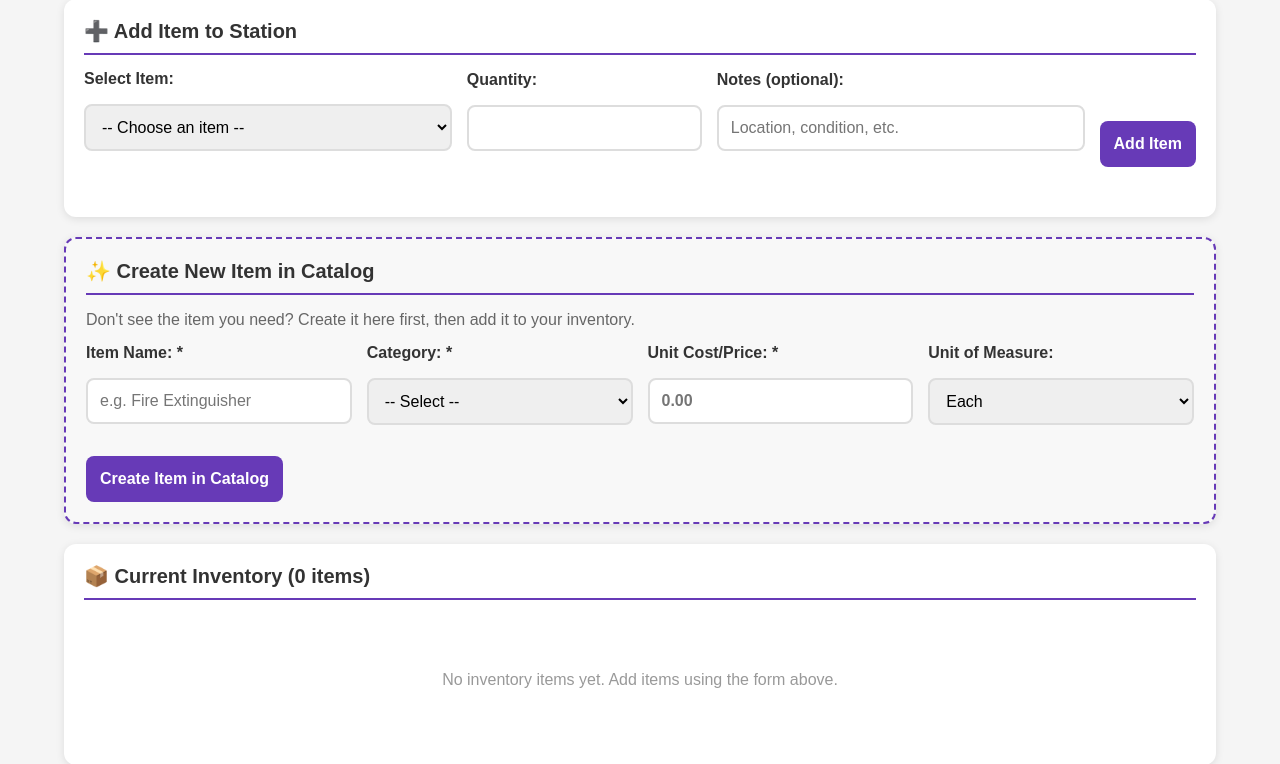
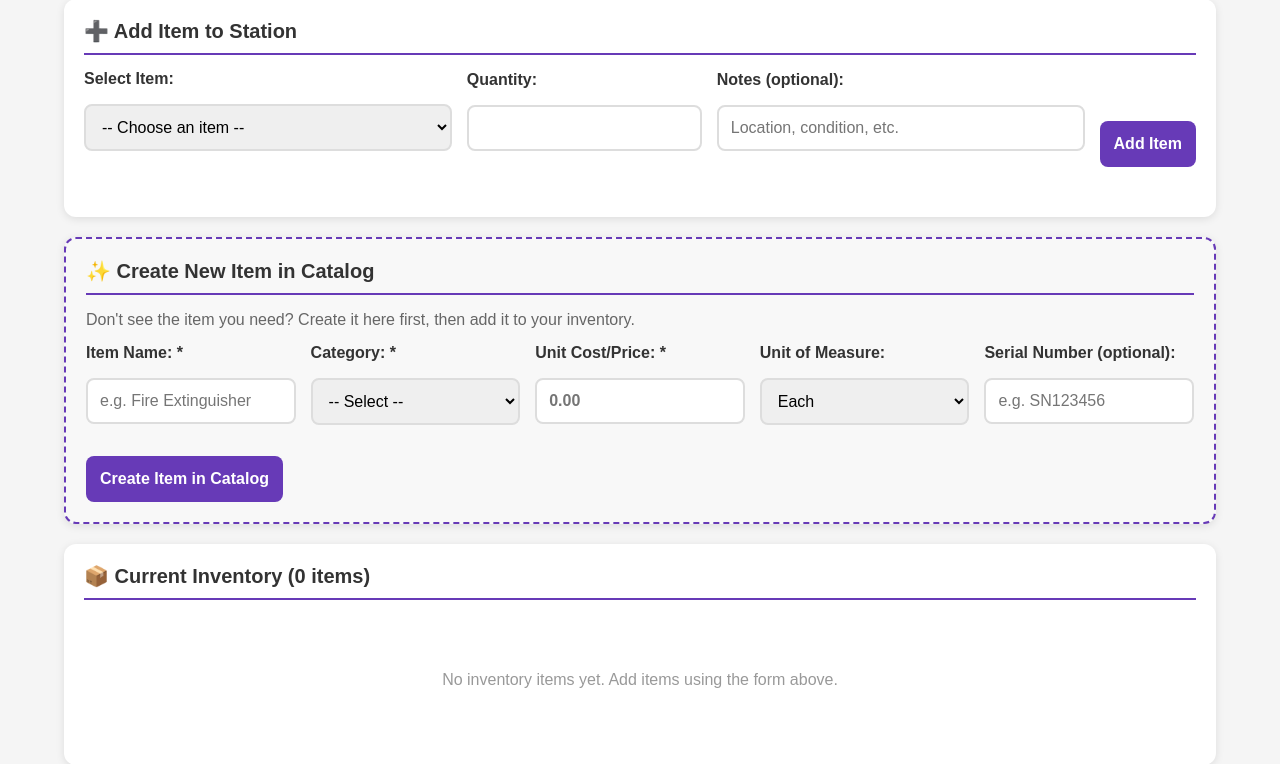
Before and after one commit to mbyrdLCS/Fire-Department-Management-System, a Flask app: template flask_app/templates/station_inventory.html in a window 1280 px wide. Shown: the part 222-986 px from the top of the page. Run offline with Flask 2, Linux system fonts and the light colour scheme; the template is opened without the code that fills it, so the values that code supplies are empty; parts of the project's set-up code (start-up, migrations or seed data) failed here and were passed over.

Commit message:
Add optional serial number field to inventory item creation
- Added Serial Number (optional) field to station inventory form
- Added Serial Number (optional) field to vehicle inventory form
- Field appears in Create New Item in Catalog section
- Not required/mandatory - users can leave blank
- Helps track items with serial numbers like equipment and tools

```diff
--- a/flask_app/templates/station_inventory.html
+++ b/flask_app/templates/station_inventory.html
@@ -426,6 +426,10 @@
                             <option value="pound">Pound</option>
                         </select>
                     </div>
+                    <div class="form-group">
+                        <label for="new_serial">Serial Number (optional):</label>
+                        <input type="text" name="serial_number" id="new_serial" placeholder="e.g. SN123456" style="padding: 12px; border: 2px solid #ddd; border-radius: 8px;">
+                    </div>
                 </div>
                 <button type="submit" class="add-button" style="margin-top: 15px;">Create Item in Catalog</button>
             </form>
--- a/flask_app/templates/vehicle_inventory.html
+++ b/flask_app/templates/vehicle_inventory.html
@@ -469,6 +469,10 @@
                             <option value="pound">Pound</option>
                         </select>
                     </div>
+                    <div class="form-group">
+                        <label for="new_serial">Serial Number (optional):</label>
+                        <input type="text" name="serial_number" id="new_serial" placeholder="e.g. SN123456" style="padding: 12px; border: 2px solid #ddd; border-radius: 8px;">
+                    </div>
                 </div>
                 <button type="submit" class="add-button" style="margin-top: 15px;">Create Item in Catalog</button>
             </form>
```
